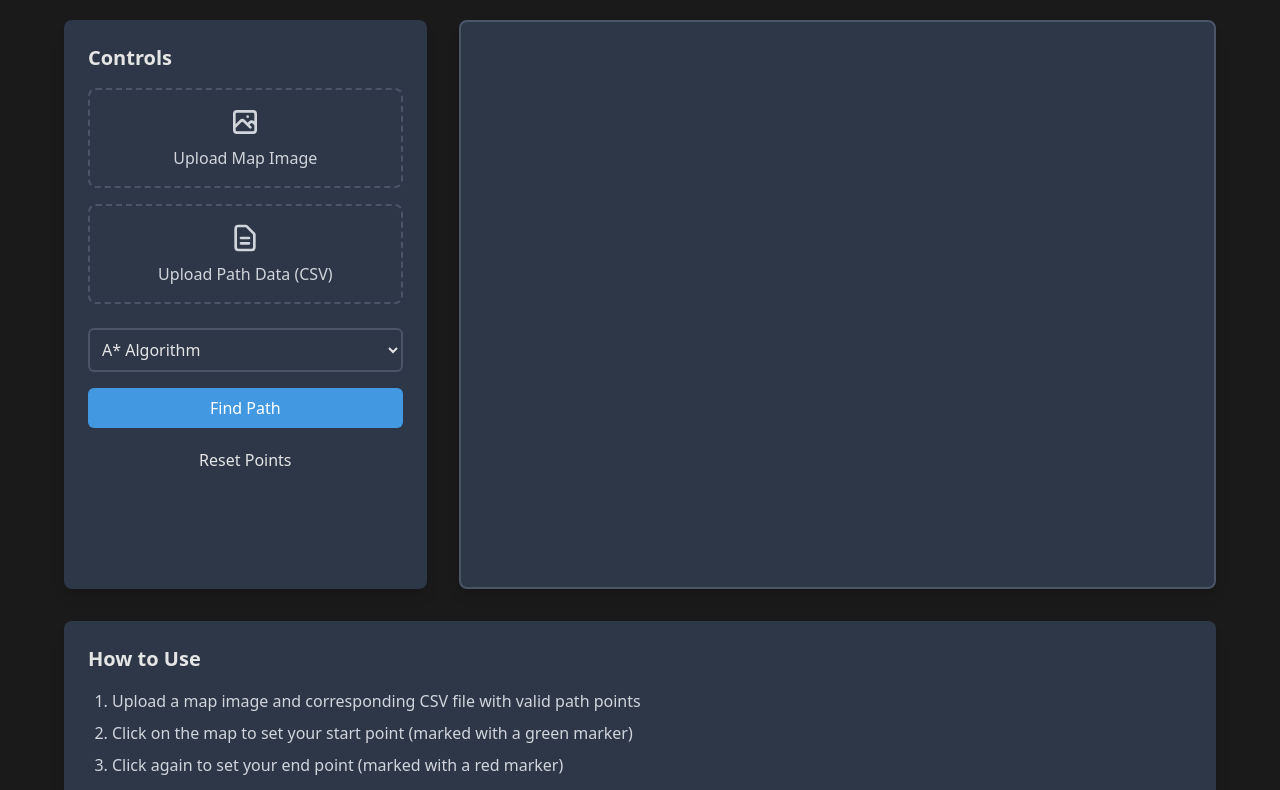
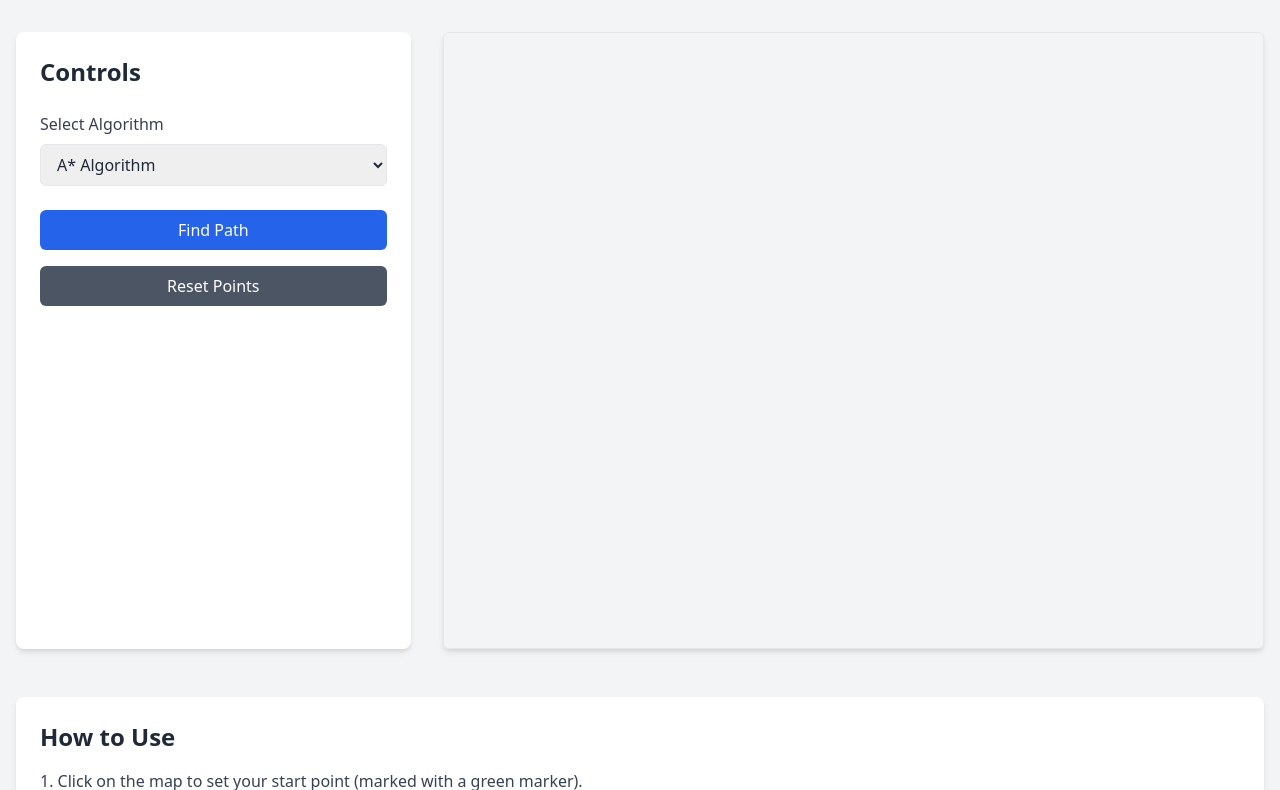
Before and after one commit to ArnavBagmar/ufpathfinding, a website: page index.html in a window 1280 px wide. Shown: the part 116-906 px from the top of the page. Drawn offline with nearby package versions, Linux system fonts and the light colour scheme.

Commit message:
Update index.html

```diff
--- a/index.html
+++ b/index.html
@@ -2,146 +2,63 @@
 <html lang="en">
 <head>
     <meta charset="UTF-8">
+    <title>University Pathfinding Tool</title>
     <meta name="viewport" content="width=device-width, initial-scale=1.0">
-    <title>Map Pathfinding</title>
-    <link href="https://cdnjs.cloudflare.com/ajax/libs/tailwindcss/2.2.19/tailwind.min.css" rel="stylesheet">
-    <style>
-        body {
-            background-color: #1a1a1a;
-            color: #e5e5e5;
-        }
+    <!-- Tailwind CSS CDN -->
+    <link href="https://cdn.jsdelivr.net/npm/tailwindcss@2.2.19/dist/tailwind.min.css" rel="stylesheet">
+    <!-- Custom CSS -->
+    <link rel="stylesheet" href="style.css">
+</head>
+<body class="min-h-screen bg-gray-100 text-gray-800">
+    <!-- Header -->
+    <header class="bg-blue-900 text-white py-4">
+        <div class="container mx-auto px-4">
+            <h1 class="text-3xl font-bold">University of Florida Pathfinding</h1>
+            <p class="text-gray-300">Find the shortest paths across campus</p>
+        </div>
+        <div>
+          <img src="gator.png" alt="Gator Logo" class="gator-logo">
+        </div>
+    </header>
 
-        .custom-file-upload {
-            border: 2px dashed #4a5568;
-            border-radius: 8px;
-            padding: 1rem;
-            text-align: center;
-            cursor: pointer;
-            transition: all 0.3s ease;
-            background-color: #2d3748;
-        }
+    <!-- Main Content -->
+    <main class="container mx-auto px-4 py-8">
+        <div class="grid grid-cols-1 md:grid-cols-3 gap-8">
+            <!-- Controls Section -->
+            <section class="bg-white p-6 rounded-lg shadow-md">
+                <h2 class="text-2xl font-semibold mb-6">Controls</h2>
+                <div class="mt-6">
+                    <label class="block text-gray-700 mb-2">Select Algorithm</label>
+                    <select id="algorithmSelect" class="w-full px-3 py-2 border rounded-md">
+                        <option value="astar">A* Algorithm</option>
+                        <option value="dijkstra">Dijkstra's Algorithm</option>
+                    </select>
+                </div>
+                <div class="mt-6 space-y-4">
+                    <button id="findPathBtn" class="w-full py-2 px-4 bg-blue-600 text-white rounded-md hover:bg-blue-700">Find Path</button>
+                    <button onclick="resetCanvas()" class="w-full py-2 px-4 bg-gray-600 text-white rounded-md hover:bg-gray-700">Reset Points</button>
+                </div>
+            </section>
 
-        .custom-file-upload:hover {
-            border-color: #4299e1;
-            background-color: #2c5282;
-        }
-
-        .btn {
-            transition: all 0.3s ease;
-            padding: 0.5rem 1rem;
-            border-radius: 6px;
-            font-weight: 500;
-        }
-
-        .btn-primary {
-            background-color: #4299e1;
-            color: white;
-        }
-
-        .btn-primary:hover {
-            background-color: #3182ce;
-        }
-
-        .btn-secondary {
-            background-color: #2d3748;
-            color: #e5e5e5;
-        }
-
-        .btn-secondary:hover {
-            background-color: #4a5568;
-        }
-
-        #canvas {
-            border: 2px solid #4a5568;
-            border-radius: 8px;
-            background-color: #2d3748;
-        }
-
-        .algorithm-select {
-            padding: 0.5rem;
-            border: 2px solid #4a5568;
-            border-radius: 6px;
-            width: 100%;
-            margin-bottom: 1rem;
-            transition: all 0.3s ease;
-            background-color: #2d3748;
-            color: #e5e5e5;
-        }
-
-        .algorithm-select:focus {
-            border-color: #4299e1;
-            outline: none;
-            box-shadow: 0 0 0 3px rgba(66, 153, 225, 0.2);
-        }
-
-        .dark-card {
-            background-color: #2d3748;
-        }
-    </style>
-</head>
-<body class="min-h-screen p-8">
-    <div class="max-w-6xl mx-auto">
-        <div class="text-center mb-8">
-            <h1 class="text-4xl font-bold mb-2">Map Pathfinding</h1>
-            <p class="text-gray-400">Visualize shortest paths using A* and Dijkstra's algorithms</p>
+            <!-- Canvas Section -->
+            <section class="md:col-span-2">
+                <canvas id="canvas" class="w-full border rounded-md shadow-md"></canvas>
+            </section>
         </div>
 
-        <div class="grid grid-cols-1 md:grid-cols-3 gap-8">
-            <div class="dark-card p-6 rounded-lg shadow-lg">
-                <h2 class="text-xl font-semibold mb-4">Controls</h2>
+        <!-- Instructions Section -->
+        <section class="mt-12 bg-white p-6 rounded-lg shadow-md">
+            <h2 class="text-2xl font-semibold mb-4">How to Use</h2>
+            <ol class="list-decimal list-inside space-y-2 text-gray-700">
+                <li>Click on the map to set your start point (marked with a green marker).</li>
+                <li>Click again to set your end point (marked with a red marker).</li>
+                <li>Choose your preferred pathfinding algorithm.</li>
+                <li>Click "Find Path" to visualize the shortest route.</li>
+            </ol>
+        </section>
+    </main>
 
-                <div class="space-y-4 mb-6">
-                    <div>
-                        <label class="custom-file-upload block mb-4">
-                            <input type="file" id="imageInput" accept="image/*" class="hidden">
-                            <div class="text-gray-300">
-                                <svg class="w-8 h-8 mx-auto mb-2" fill="none" stroke="currentColor" viewBox="0 0 24 24">
-                                    <path stroke-linecap="round" stroke-linejoin="round" stroke-width="2" d="M4 16l4.586-4.586a2 2 0 012.828 0L16 16m-2-2l1.586-1.586a2 2 0 012.828 0L20 14m-6-6h.01M6 20h12a2 2 0 002-2V6a2 2 0 00-2-2H6a2 2 0 00-2 2v12a2 2 0 002 2z"></path>
-                                </svg>
-                                Upload Map Image
-                            </div>
-                        </label>
-
-                        <label class="custom-file-upload block">
-                            <input type="file" id="csvInput" accept=".csv" class="hidden">
-                            <div class="text-gray-300">
-                                <svg class="w-8 h-8 mx-auto mb-2" fill="none" stroke="currentColor" viewBox="0 0 24 24">
-                                    <path stroke-linecap="round" stroke-linejoin="round" stroke-width="2" d="M9 12h6m-6 4h6m2 5H7a2 2 0 01-2-2V5a2 2 0 012-2h5.586a1 1 0 01.707.293l5.414 5.414a1 1 0 01.293.707V19a2 2 0 01-2 2z"></path>
-                                </svg>
-                                Upload Path Data (CSV)
-                            </div>
-                        </label>
-                    </div>
-                </div>
-
-                <select id="algorithmSelect" class="algorithm-select">
-                    <option value="astar">A* Algorithm</option>
-                    <option value="dijkstra">Dijkstra's Algorithm</option>
-                </select>
-
-                <div class="space-y-3">
-                    <button id="findPathBtn" class="btn btn-primary w-full">Find Path</button>
-                    <button onclick="resetCanvas()" class="btn btn-secondary w-full">Reset Points</button>
-                </div>
-            </div>
-
-            <div class="md:col-span-2">
-                <canvas id="canvas" class="w-full shadow-lg"></canvas>
-            </div>
-        </div>
-
-        <div class="mt-8 dark-card p-6 rounded-lg shadow-lg">
-            <h2 class="text-xl font-semibold mb-4">How to Use</h2>
-            <ol class="list-decimal ml-6 space-y-2 text-gray-300">
-                <li>Upload a map image and corresponding CSV file with valid path points</li>
-                <li>Click on the map to set your start point (marked with a green marker)</li>
-                <li>Click again to set your end point (marked with a red marker)</li>
-                <li>Choose your preferred pathfinding algorithm</li>
-                <li>Click "Find Path" to visualize the shortest route</li>
-            </ol>
-        </div>
-    </div>
-
+    <!-- JavaScript File -->
     <script src="script.js"></script>
 </body>
 </html>
```
